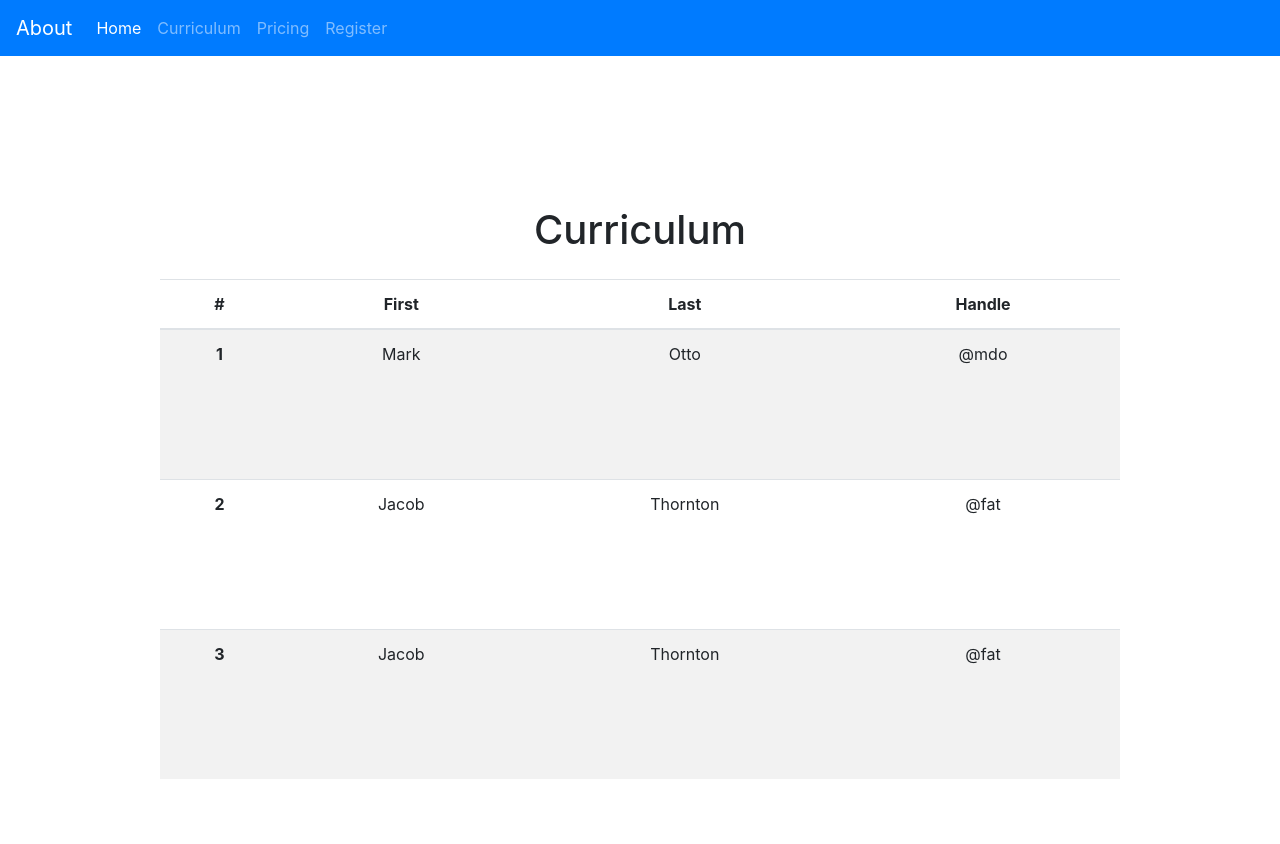
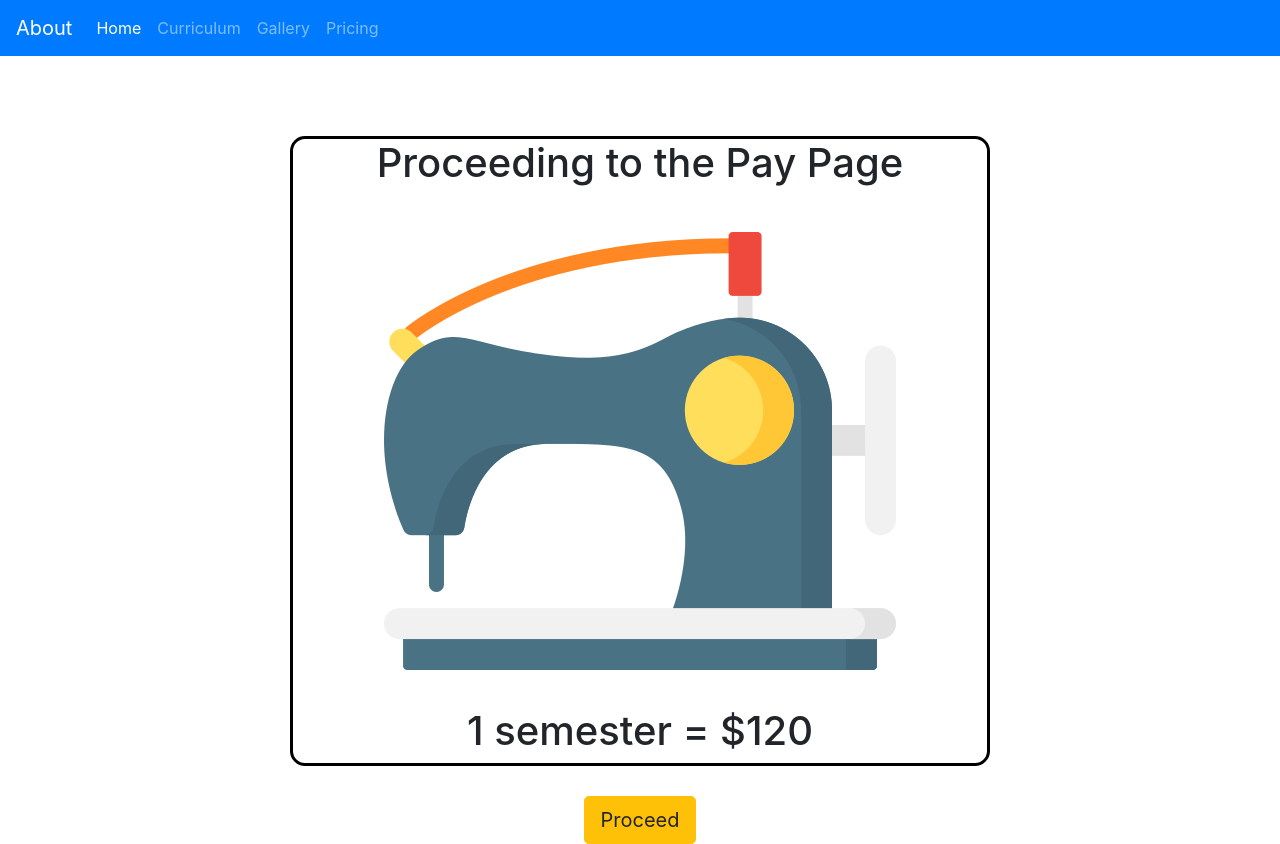
Before and after one commit to aimslee/sewing_class, a Django app: page /secure in a window 1280 px wide. Before the commit the page ends 779 px from the top, so only its background shows below. Run offline with Django 3.2, Linux system fonts and the light colour scheme.

Commit message:
pay page and others in order

```diff
--- a/sewing/templates/secure.html
+++ b/sewing/templates/secure.html
@@ -1,28 +1,24 @@
 <!DOCTYPE html>
 <html lang="en">
 <head>
+    {% load static %}
     <meta charset="UTF-8">
     <meta name="viewport" content="width=device-width, initial-scale=1.0, shrink-to-fit=no">
-    <title>Index</title>
+    <title>Simple_Checkout</title>
     <!-- Bootstrap css -->
     <link rel="stylesheet" href="https://cdn.jsdelivr.net/npm/bootstrap@4.5.3/dist/css/bootstrap.min.css" integrity="sha384-TX8t27EcRE3e/ihU7zmQxVncDAy5uIKz4rEkgIXeMed4M0jlfIDPvg6uqKI2xXr2" crossorigin="anonymous">
     <style>
-    .curriculum {
-    margin: 25px;
+        #container {
+            text-align: center;
+            margin-top: 80px;
         }
-    .table_style {
-    text-align: center;
-    width: 960px;
-    margin: 20px;
-    margin-top: 150px;
-    margin-left: auto;
-    margin-right: auto;
-    }
-    .row_height {
-        height: 150px;
-    }
-    .flex-child {
-    flex: 1;
+
+        .price {
+            margin: 0px auto;
+            margin-bottom: 30px;
+            width: 700px;
+            border: 3px solid black;
+            border-radius: 15px;
         }
     </style>
 </head>
@@ -37,51 +33,22 @@
           <div class="navbar-nav">
             <a class="nav-link active" href="#">Home</a>
             <a class="nav-link" href="#">Curriculum</a>
+            <a class="nav-link" href="#">Gallery</a>
             <a class="nav-link" href="#">Pricing</a>
-            <a class="nav-link" href="#">Register</a>
           </div>
         </div>
     </nav>
-    <!-- Table -->
 
-    <div class="row">
-        <div class="col flex-child">
-            <div class="table_style">
-                <h1 class="curriculum">Curriculum</h1>
-                <table style="height: 100px" class="table table-striped">
-                    <thead>
-                    <tr>
-                        <th scope="col">#</th>
-                        <th scope="col">First</th>
-                        <th scope="col">Last</th>
-                        <th scope="col">Handle</th>
-                    </tr>
-                    </thead>
-                    <tbody>
-                    <tr>
-                        <th scope="row">1</th>
-                        <td class="row_height">Mark</td>
-                        <td>Otto</td>
-                        <td>@mdo</td>
-                    </tr>
-                    <tr>
-                        <th scope="row">2</th>
-                        <td class="row_height">Jacob</td>
-                        <td>Thornton</td>
-                        <td>@fat</td>
-                    </tr>
-                    <tr>
-                        <th scope="row">3</th>
-                        <td class="row_height">Jacob</td>
-                        <td>Thornton</td>
-                        <td>@fat</td>
-                    </tr>
-                    </tbody>
-                </table>
+    <div id = container>
+        <div class = price>
+            <h1>Proceeding to the Pay Page</h1>
+            <img src="{% static 'img/sewing-machine.png' %}" alt="Chalk Icon">
+            <h1>1 semester = $120</h1>
         </div>
+        <a href="/pay_page">
+            <button type="button" class="btn btn-lg btn-warning">Proceed</button>
+        </a>
     </div>
-      </div>
-
 <!-- Bootstrap JS -->
 <script src="https://code.jquery.com/jquery-3.5.1.slim.min.js" integrity="sha384-DfXdz2htPH0lsSSs5nCTpuj/zy4C+OGpamoFVy38MVBnE+IbbVYUew+OrCXaRkfj" crossorigin="anonymous"></script>
 <script src="https://cdn.jsdelivr.net/npm/bootstrap@4.5.3/dist/js/bootstrap.bundle.min.js" integrity="sha384-ho+j7jyWK8fNQe+A12Hb8AhRq26LrZ/JpcUGGOn+Y7RsweNrtN/tE3MoK7ZeZDyx" crossorigin="anonymous"></script>
```
Also changed, not shown: sewing/pw.py (deleted, +0 -12 lines), sewing/templates/curriculum.html (added, +89 -0 lines), sewing/templates/index.html (+14 -7 lines), sewing/templates/pay_page.html (+14 -8 lines), sewing/templates/register.html (+8 -0 lines), sewing/static/img/sewing-machine.png (added). Lines whose indentation alone changed are shown as unchanged.
